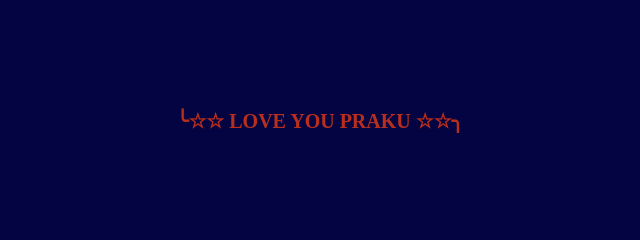
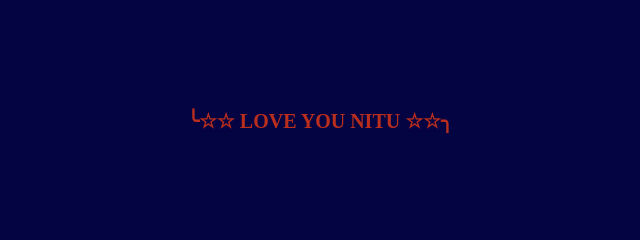
Before and after one commit to mtank2003/kittu123, a plain HTML site: page index.html in a window 1280 px wide. Shown: the top 240 px of the page, 320-960 px from the left. Drawn offline with Linux system fonts and the light colour scheme.

Commit message:
Update index.html

```diff
--- a/index.html
+++ b/index.html
@@ -10,7 +10,7 @@
 <body>
     <!-- ⓁⓄⓋⒺ ⓎⓄⓊ ⓅⓇⒶⓀⓊ -->
     <div class="main_header">
-        <h1 style="color: #b92e1d;">╰☆☆ LOVE YOU PRAKU ☆☆╮</h1>
+        <h1 style="color: #b92e1d;">╰☆☆ LOVE YOU NITU ☆☆╮</h1>
         <h1 style="color: #b92e1d;">𝕐𝕆𝕌 𝔸ℝ𝔼 𝕋ℍ𝔼 𝔹𝔼𝕊𝕋 💥🤍</h1>
         <div class="center-div">
         </div>
```
